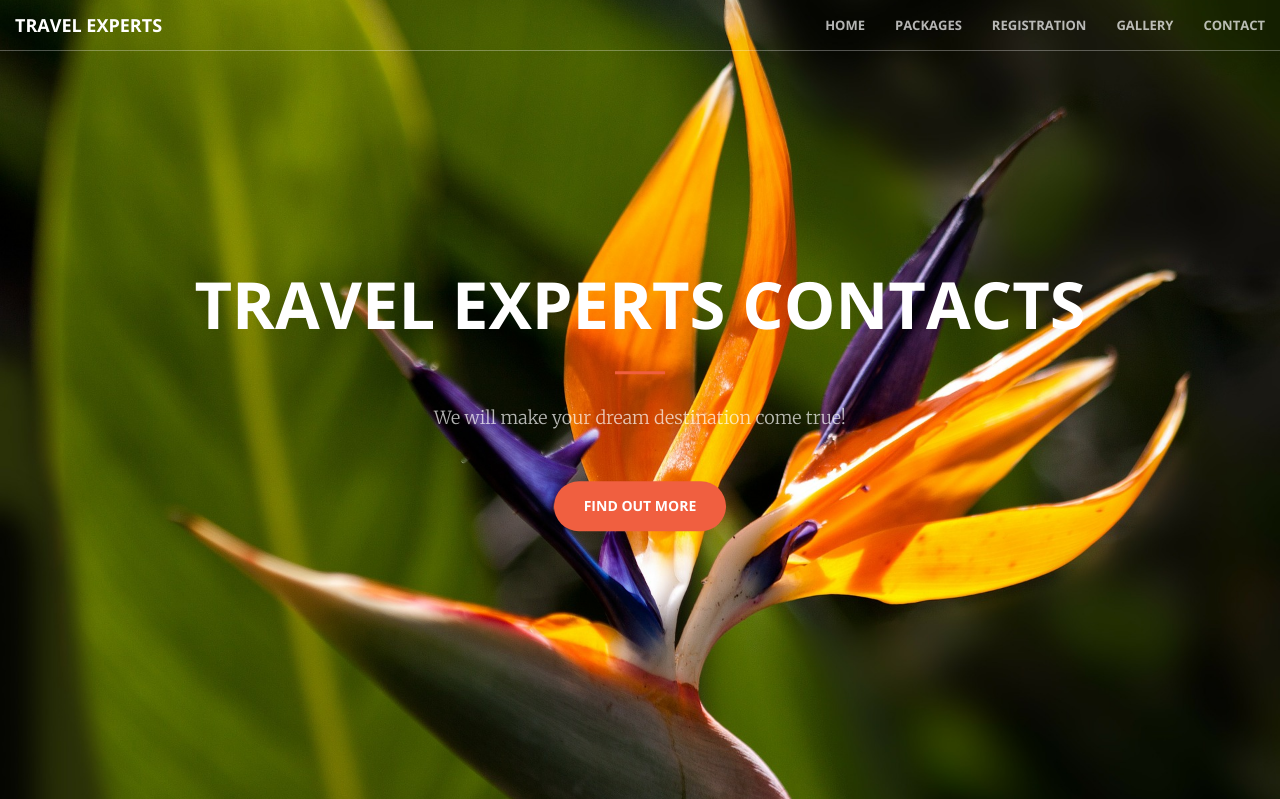
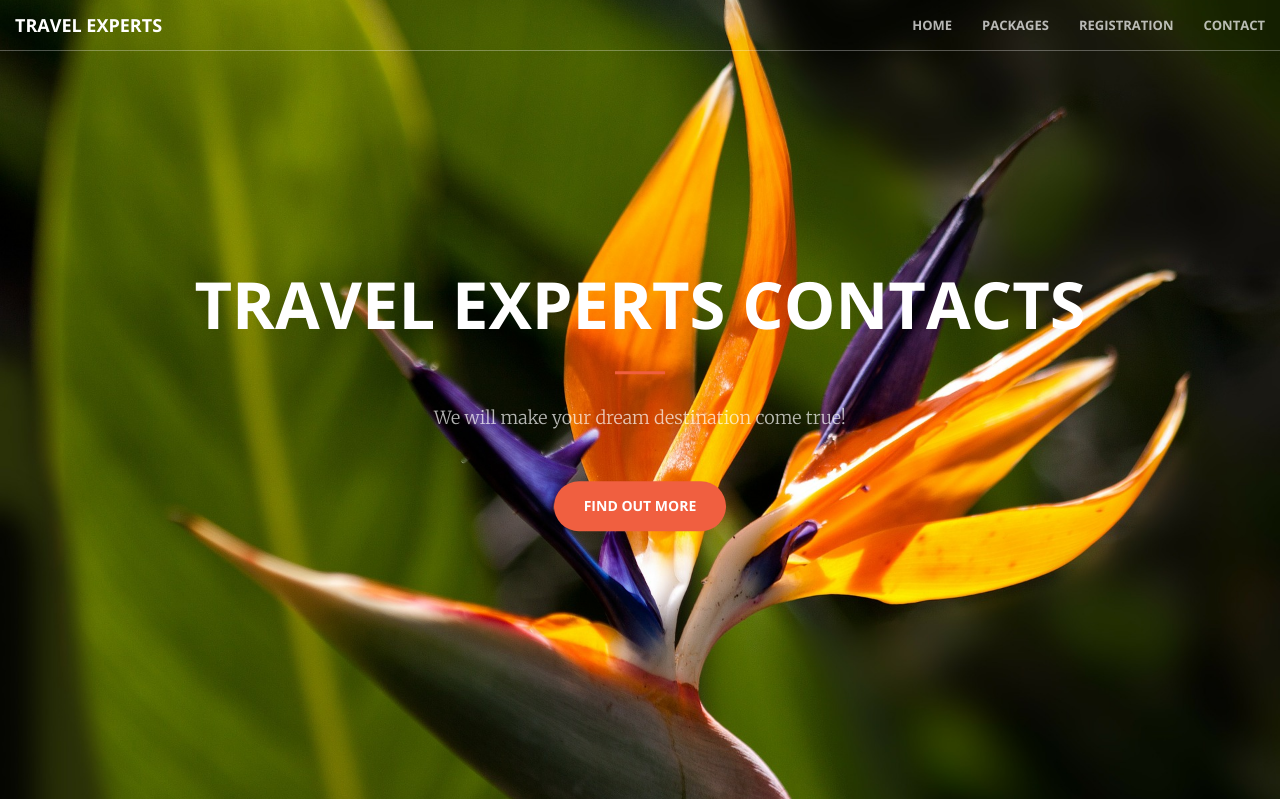
Before and after one commit to oosd2015/term1, a PHP site: page /contact.php in a window 1280 px wide. Shown: the top 799 px of the page. Run offline with PHP 8.4, Linux system fonts and the light colour scheme; data that the repository does not hold is empty.

Commit message:
update php links
..

```diff
--- a/Template/Group website/contact.php
+++ b/Template/Group website/contact.php
@@ -69,19 +69,16 @@
             <div class="collapse navbar-collapse" id="bs-example-navbar-collapse-1">
                 <ul class="nav navbar-nav navbar-right">
                   <li>
-                      <a class="page-scroll" href="index.html">Home</a>
+                      <a class="page-scroll" href="index.php">Home</a>
                   </li>
                     <li>
-                        <a class="page-scroll" href="packages.html">Packages</a>
+                        <a class="page-scroll" href="packages.php">Packages</a>
                     </li>
                     <li>
-                        <a class="page-scroll" href="registration.html">Registration</a>
+                        <a class="page-scroll" href="registration.php">Registration</a>
                     </li>
                     <li>
-                        <a class="page-scroll" href="gallery.html">Gallery</a>
-                    </li>
-                    <li>
-                        <a class="page-scroll" href="contact.html">Contact</a>
+                        <a class="page-scroll" href="contact.php">Contact</a>
                     </li>
                 </ul>
             </div>
```
Also changed, not shown: Template/Group website/index.php (+4 -4 lines), Template/Group website/packages.php (+4 -4 lines), Template/Group website/registration.php (+4 -4 lines).
